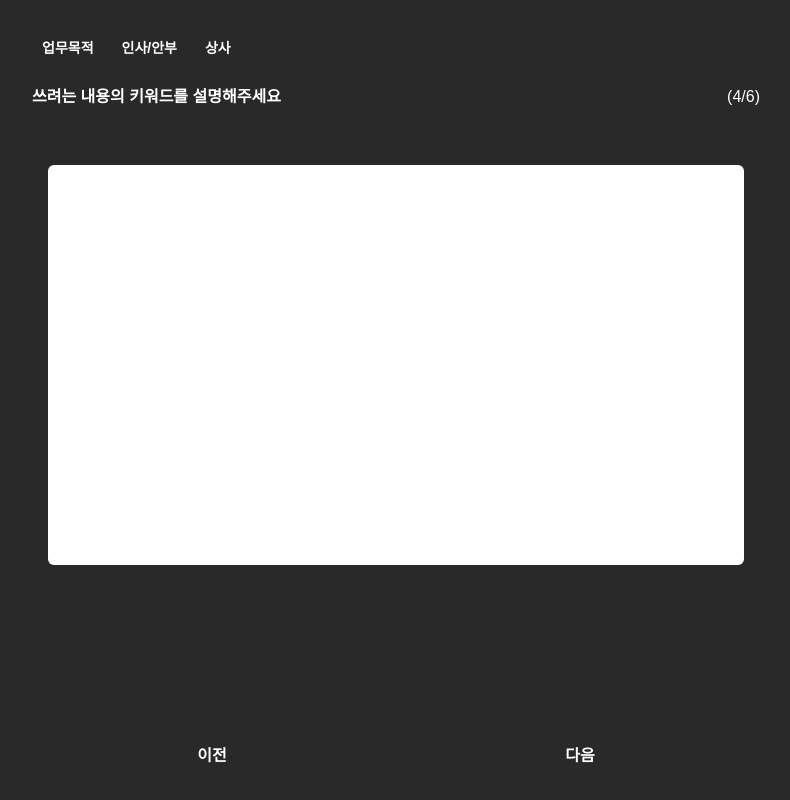
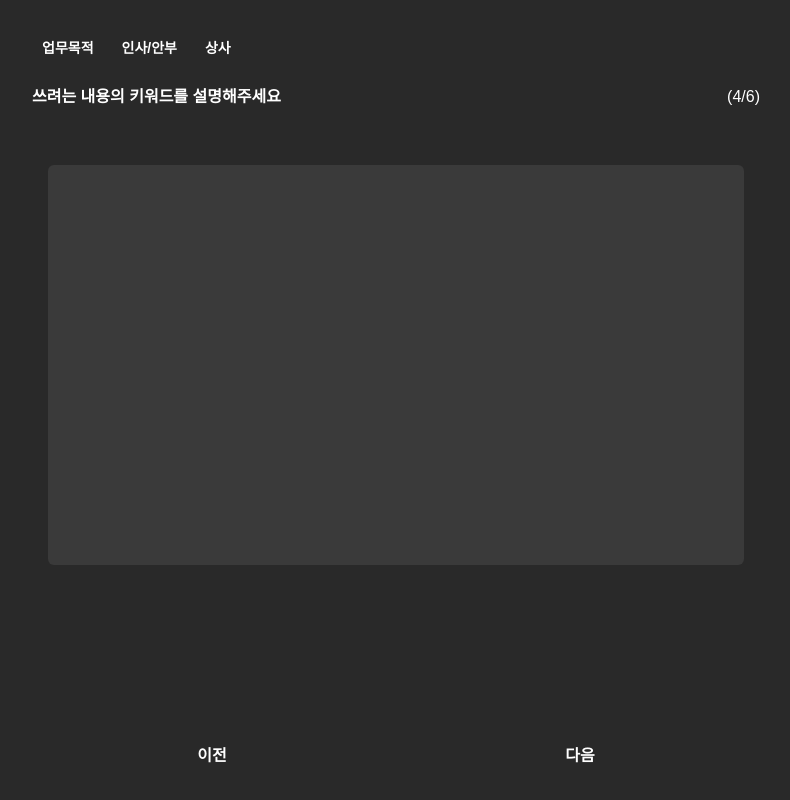
Before and after one commit to potenday-project/sseo-dream, a React (Vite) app: page / in a window 1280 px wide. Shown: the whole page, without its empty margins (244-1034 px from the left). Built offline with nearby package versions, Linux system fonts and the light colour scheme; no server answers.

Commit message:
배경색 적용

```diff
--- a/src/components/purpose/PurposeButton.tsx
+++ b/src/components/purpose/PurposeButton.tsx
@@ -4,7 +4,7 @@ export default function PurposeButton({ title, svgName }: Purpose) {
   const svgFileName = `${svgName}.svg`;
 
   return (
-    <div className="flex flex-col m-1 items-center justify-center w-full py-14 bg-neutral-700 rounded-3xl text-white">
+    <div className="flex flex-col m-1 items-center justify-center w-full py-14 bg-neutral-700 rounded-3xl text-white bg-contentBackground">
       <img src={svgFileName} alt={title} />
       <div className="pt-8 text-lg font-bold">{title}</div>
     </div>
--- a/src/components/shared/button/ValueButton.tsx
+++ b/src/components/shared/button/ValueButton.tsx
@@ -15,7 +15,7 @@ export default function ValueButton({
       type="button"
       onClick={onClick}
       className={`flex px-3.5 py-3 rounded-md text-lg font-bold ${
-        isActive ? 'bg-yellow-200 text-zinc-800' : 'bg-neutral-700 text-white'
+        isActive ? 'bg-yellow-200 text-zinc-800' : 'bg-contentBackground text-white'
       }`}>
       {children}
     </button>
--- a/src/components/shared/input/Input.tsx
+++ b/src/components/shared/input/Input.tsx
@@ -4,7 +4,7 @@ export default function Input({ children }: PropsWithChildren) {
   return (
     <div className="w-full my-5 flex flex-col gap-3">
       <div className="font-bold text-white">{children}</div>
-      <input type="text" className="w-full h-14 p-3 rounded-md text-white bg-neutral-700" />
+      <input type="text" className="w-full h-14 p-3 rounded-md text-white bg-contentBackground" />
     </div>
   );
 }
--- a/src/components/shared/textArea/TextArea.tsx
+++ b/src/components/shared/textArea/TextArea.tsx
@@ -1,7 +1,7 @@
 export default function TextArea() {
   return (
     <div className="m-5 p-4 flex flex-wrap items-center">
-      <textarea className="w-full h-screen max-h-[50vh] p-3 text-white bg-neutral-700 rounded-md focus:outline-none resize-none" />
+      <textarea className="w-full h-screen max-h-[50vh] p-3 text-white bg-neutral-700 rounded-md focus:outline-none resize-none bg-contentBackground" />
     </div>
   );
 }
```
